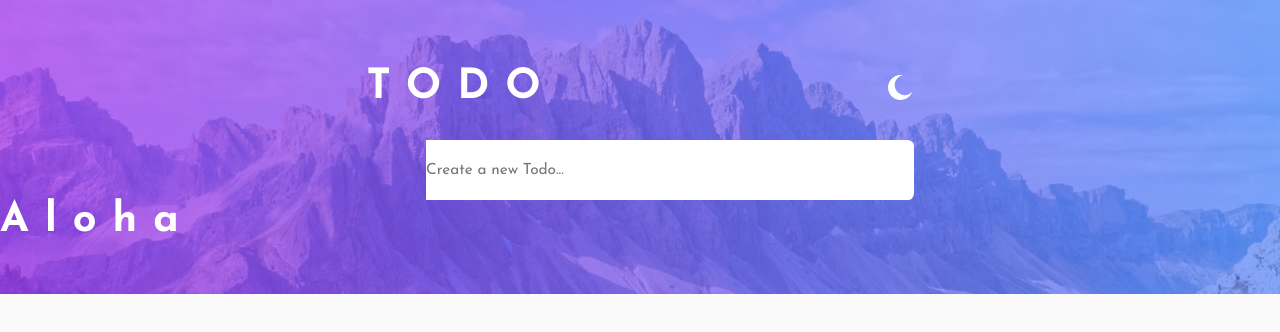
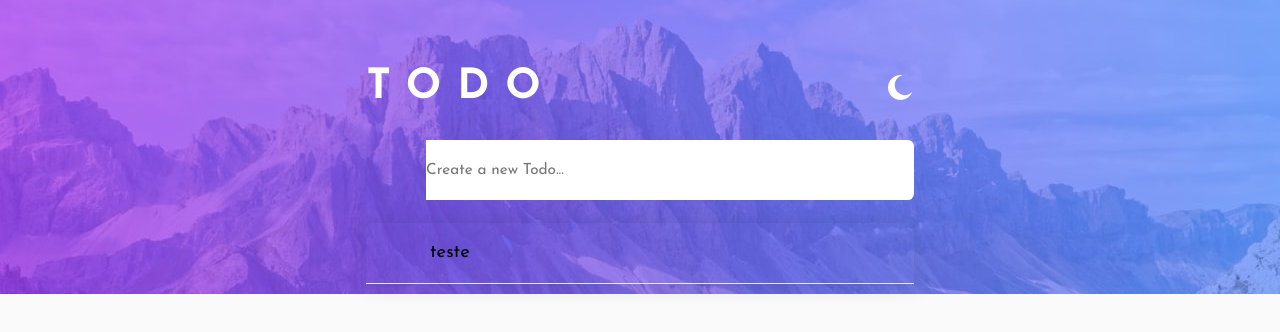
Before and after one commit to CalebeRL/todo-app-main, a React (Create React App) app: page / in a window 1280 px wide. Shown: the top 332 px of the page. Built offline with nearby package versions, Linux system fonts and the light colour scheme.

Commit message:
homepage

```diff
--- a/package.json
+++ b/package.json
@@ -1,4 +1,5 @@
 {
+  "homepage": ".",
   "name": "todo-app-main-alternative",
   "version": "0.1.0",
   "private": true,
--- a/src/components/BodyList/BodyList.jsx
+++ b/src/components/BodyList/BodyList.jsx
@@ -1,10 +1,68 @@
-import React from 'react';
+import React, { useContext, useEffect } from 'react';
+import ListItem from '../ListItem/ListItem';
+import AppContext from '../../context/AppContext';
+import {DragDropContext, Droppable, Draggable} from '@hello-pangea/dnd';
 import './BodyList.css';
 
 function BodyList () {
 
+  const { list, setList } = useContext(AppContext);
+  const { checkedList, setCheckedList } = useContext(AppContext);
+
+  useEffect(() => {
+    setList(JSON.parse(localStorage.getItem('listData')));
+    setCheckedList(JSON.parse(localStorage.getItem('checkedListData')));
+
+  }, []);
+
+  useEffect(() => {
+    if (list.length !==0) localStorage.setItem('listData', JSON.stringify(list));
+
+  }, [list]);
+
+  function handleOnDragEnd(result) {
+
+    if(!result.destination) return;
+
+    const itemsList = Array.from(list);
+    const [reorderedItem] = itemsList.splice(result.source.index, 1);
+    itemsList.splice(result.destination.index, 0, reorderedItem);
+
+    const checkedItems = Array.from(checkedList);
+    const [reorderedCheckedItem] = checkedItems.splice(result.source.index, 1);
+    checkedItems.splice(result.destination.index, 0, reorderedCheckedItem);
+
+    setCheckedList(checkedItems);
+    setList(itemsList);
+  }
+
+
   return (
-    <h1>Aloha</h1>
+    <div className="body-list">
+
+      <DragDropContext onDragEnd={handleOnDragEnd}>
+        <Droppable droppableId="list">
+          {(provided) => (
+            <ul {...provided.droppableProps} ref={provided.innerRef}>
+              {list.map((item, index) => {
+
+                return (
+                  <Draggable key={item} draggableId={item} index={index}>
+                    {(provided) => (
+                      <li {...provided.draggableProps} {...provided.dragHandleProps} ref={provided.innerRef}>
+                        <ListItem data={item} key={index} id={index}></ListItem>
+                      </li>
+                    )}
+                  </Draggable>
+                );
+              })}
+              {provided.placeholder}
+            </ul>
+          )}
+        </Droppable>
+      </DragDropContext>
+
+    </div>
   );
 }
 
```
